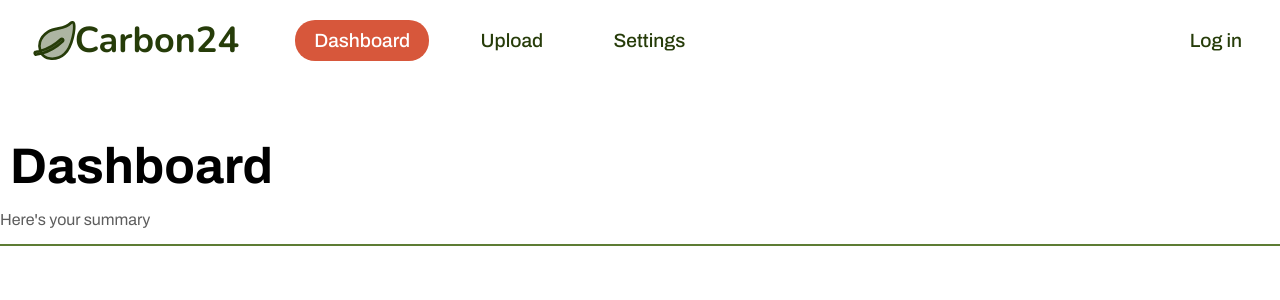
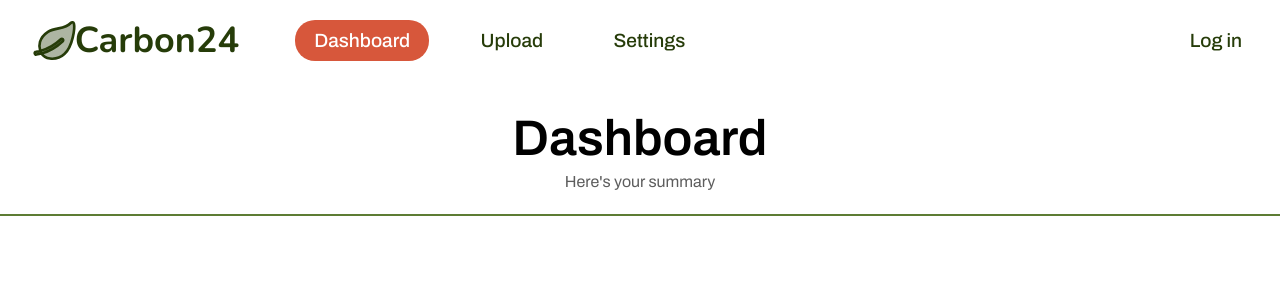
Before and after one commit to user2830581/project, a React (Create React App) app in the folder frontend/: page /dashboard in a window 1280 px wide. Shown: the top 300 px of the page. Built offline with nearby package versions, Linux system fonts and the light colour scheme.

Commit message:
Updated title formatting and spacing

```diff
--- a/frontend/src/index.css
+++ b/frontend/src/index.css
@@ -45,7 +45,7 @@ a {
   display: flex;
   width: 100%;
   flex-direction: column;
-  padding: 1.75em 0em;
+  padding: 0em 0em 1em;
 }
 
 .title hr {
@@ -57,12 +57,16 @@ a {
 .title p {
   color: var(--grey);
   font-size: 1em;
+  text-align: center;
+  margin-bottom:1.5em;
 }
 
 .title h1 {
+  text-align: center;
   color: #000000;
+  font-weight: 600;
   font-size: 50px;
   line-height: 55%;
-  padding: 0.2em;
+  padding: 0.2em 0em 0em;
   margin-bottom: 0.1em;
 }
```
